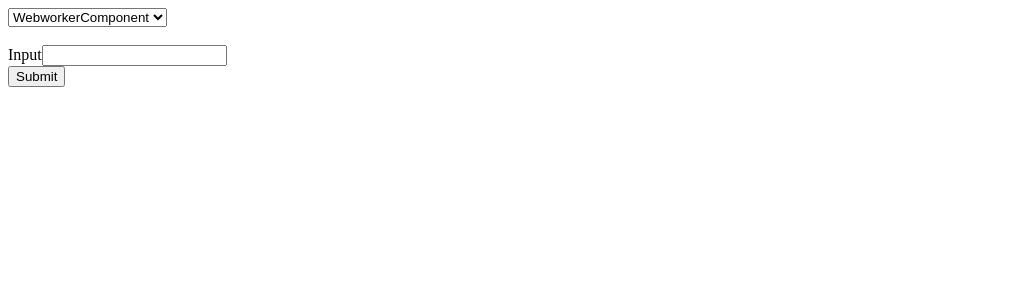
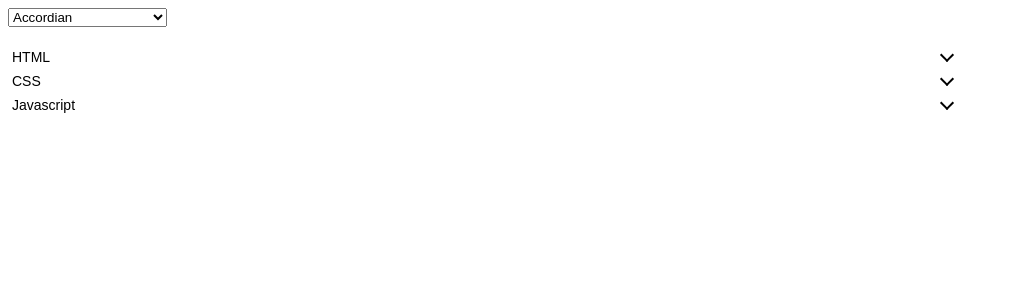
Before and after one commit to kvnchen/frontEndPractice, a Next.js app: page / in a window 1280 px wide. Shown: the top 300 px of the page, without its empty margins (0-1009 px from the left). Built offline with nearby package versions, Linux system fonts and the light colour scheme.

Commit message:
accordian keyboard support

```diff
--- a/src/app/accordian/accordian.js
+++ b/src/app/accordian/accordian.js
@@ -2,19 +2,51 @@
 import { useState } from 'react';
 import styles from './styles.module.css';
 
+/**
+ * adding keyboard support:
+ *
+ * enter, up/down arrow, home, end
+ *
+ * onKeyDown
+ *  event.key
+ *    'Enter'
+ *    'ArrowUp'
+ *    'ArrowDown'
+ *    'Home'
+ *    'End'
+ */
 export function Accordian() {
-
-  function Section({ title, body }) {
+  function Section({ title, body, buttonId }) {
     const [isCollapsed, setCollapsed] = useState(true);
 
     function handleClick() {
       setCollapsed(!isCollapsed);
     }
 
+    function handleKeypress(event) {
+      const id = Number(event.target.id);
+
+      // Enter fires onClick already
+      if (event.key === 'ArrowUp' && id > 0) {
+        document.getElementById(id - 1).focus();
+      } else if (event.key === 'ArrowDown' && id < 2) {
+        document.getElementById(id + 1).focus();
+      } else if (event.key === 'Home') {
+        document.getElementById(0).focus();
+      } else if (event.key === 'End') {
+        document.getElementById(2).focus();
+      }
+    }
+
     return (
       <div className={styles.accordian}>
         <div>
-          <button onClick={handleClick} className={styles.title}>
+          <button
+            id={buttonId}
+            onClick={handleClick}
+            className={styles.title}
+            onKeyDown={handleKeypress}
+          >
             {title}
             <span
               aria-hidden="true"
@@ -51,9 +83,9 @@ export function Accordian() {
 
   return (
     <article>
-      <Section title="HTML" body={htmlBody} />
-      <Section title="CSS" body={cssBody} />
-      <Section title="Javascript" body={jsBody} />
+      <Section buttonId={0} title="HTML" body={htmlBody} />
+      <Section buttonId={1} title="CSS" body={cssBody} />
+      <Section buttonId={2} title="Javascript" body={jsBody} />
     </article>
   )
 }
--- a/src/app/page.js
+++ b/src/app/page.js
@@ -68,7 +68,7 @@ import { WebworkerComponent } from './webworker/webworker.js';
 // this react project is 350 MB... gonna reuse it for react practice
 
 export default function Home() {
-  const [selection, setSelection] = useState('WebworkerComponent');
+  const [selection, setSelection] = useState('Accordian');
 
   const components = {
     MortgageCalculator: <MortgageCalculator />,
```
Also changed, not shown: src/app/bruno_problems.txt.
